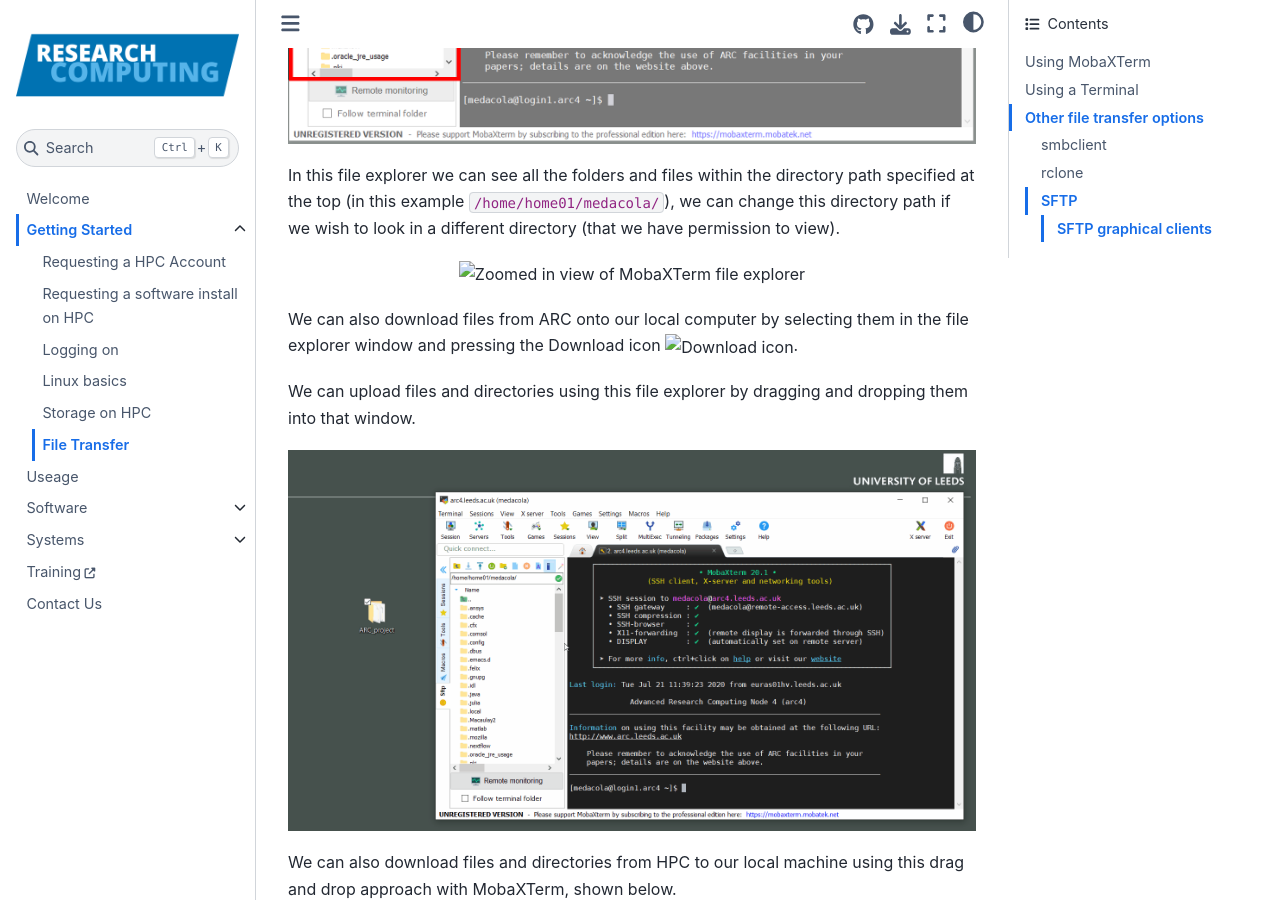
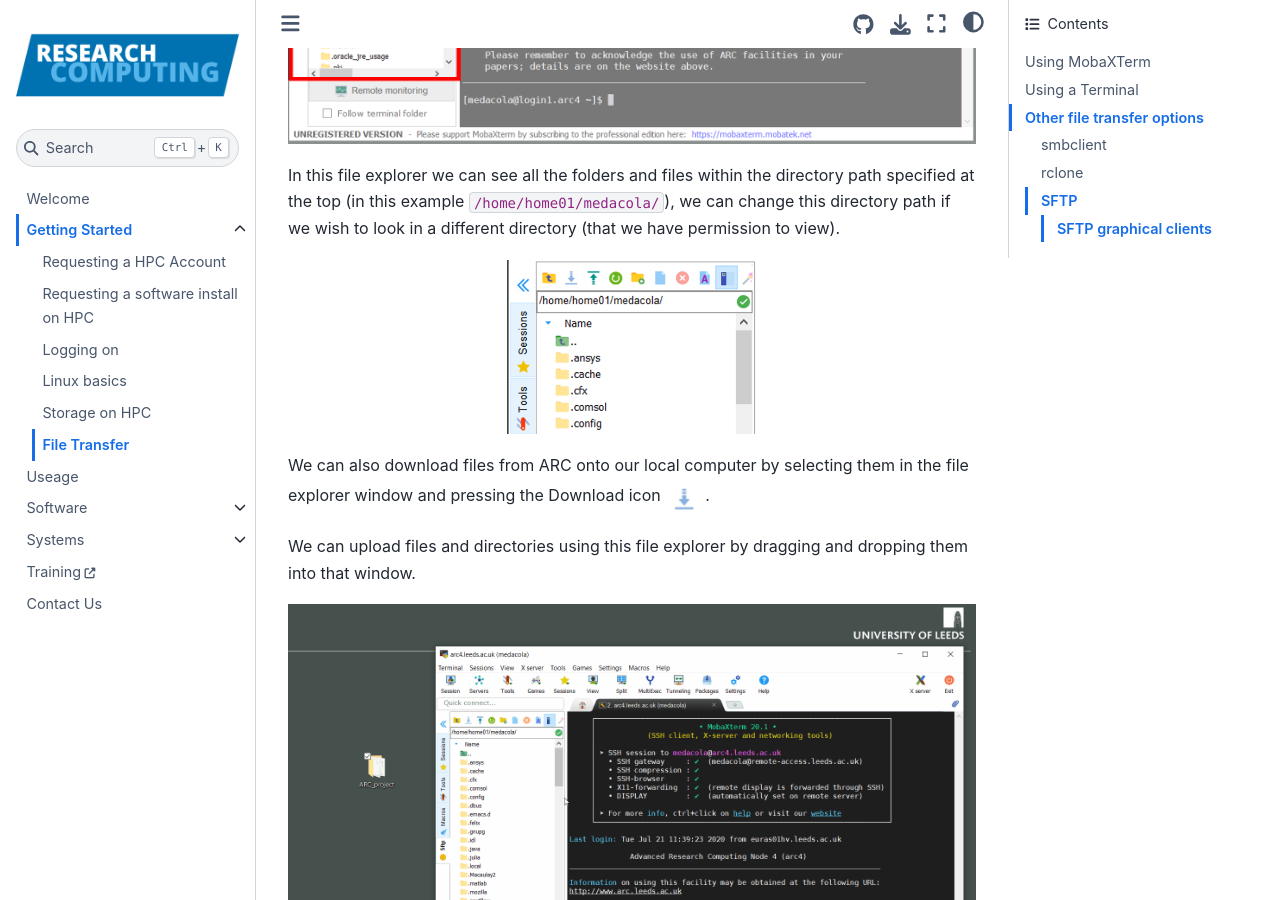
Before and after one commit to foqueiroz/arcdocs.github.io, a Jupyter Book: the page built from book/getting_started/file_transfer.md, in a window 1280 px wide and 900 px high, scrolled down 669 px. Built offline with Jupyter Book 1.0.4 settings and Sphinx 7.4.7 and the Sphinx Book theme 1.1.4, drawn with Linux system fonts in a browser that asks for light colours.

Commit message:
pr #3 requested change for missing images

````diff
--- a/book/getting_started/file_transfer.md
+++ b/book/getting_started/file_transfer.md
@@ -11,10 +11,15 @@
  In this file explorer we can see all the folders and files within the directory path specified at the top (in this example `/home/home01/medacola/`), we can change this directory path if we wish to look in a different directory (that we have permission to view).
 
 <p style="text-align:center;">
-<img alt="Zoomed in view of MobaXTerm file explorer" src="../_images/mobaWindow2.png" style="width:250px;"/>
+
+```{image} ../assets/img/filetransfer/mobaWindow2.png
+:alt: Zoomed in view of MobaXTerm file explorer
+:width: 250px
+```
+
 </p>
 
-We can also download files from ARC onto our local computer by selecting them in the file explorer window and pressing the Download icon <img alt="Download icon" src="../_images/mobaWindow2down.png" style="width:50px;"/>.
+We can also download files from ARC onto our local computer by selecting them in the file explorer window and pressing the Download icon ![Download icon](../assets/img/filetransfer/mobaWindow2down50x46.png).
 
 We can upload files and directories using this file explorer by dragging and dropping them into that window.
 
````
Also changed, not shown: book/assets/img/filetransfer/mobaWindow2down50x46.png (added).
